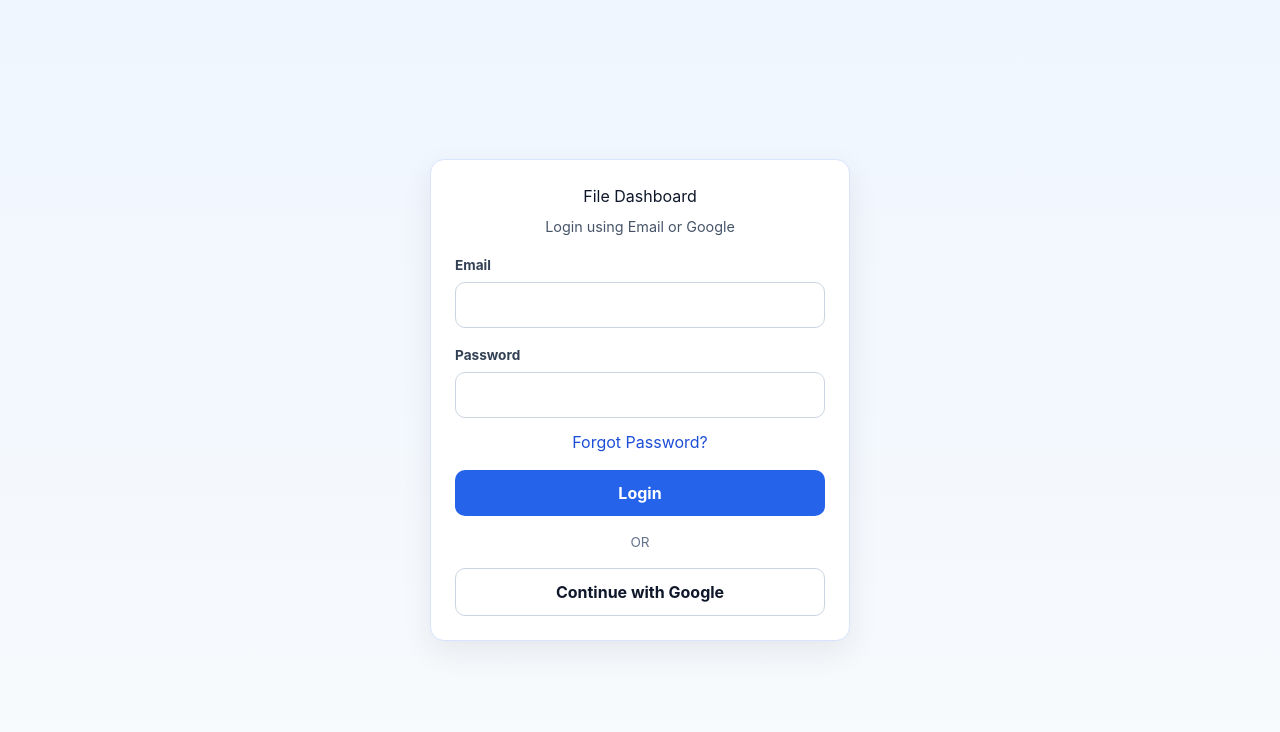
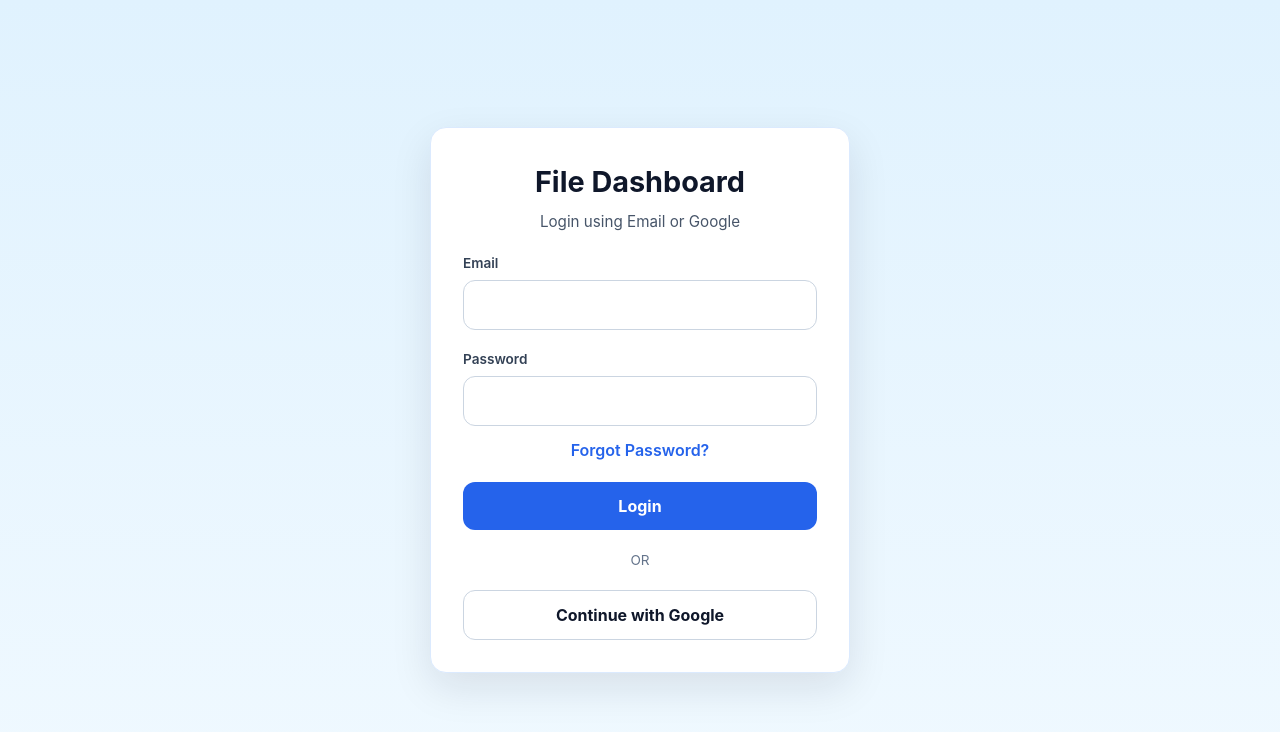
Before and after one commit to vikuuuuu/mydashboard, a Next.js app: page /login in a window 1280 px wide. Shown: the top 732 px of the page. Built offline with nearby package versions, Linux system fonts and the light colour scheme.

Commit message:
Refactor login module styles for improved design

```diff
--- a/src/app/login/login.module.css
+++ b/src/app/login/login.module.css
@@ -3,59 +3,80 @@
   display: grid;
   place-items: center;
   padding: 20px;
-  background: linear-gradient(180deg, #eff6ff, #f8fafc);
+  background: linear-gradient(180deg, #e0f2fe, #f0f9ff);
 }
 
 .loginCard {
   width: min(100%, 420px);
-  background: #fff;
-  border-radius: 14px;
-  border: 1px solid #d9e4ff;
-  box-shadow: 0 10px 30px rgba(15, 23, 42, 0.08);
-  padding: 24px;
+  background: #ffffff;
+  border-radius: 16px;
+  border: 1px solid #dbeafe;
+  box-shadow: 0 15px 40px rgba(15, 23, 42, 0.1);
+  padding: 32px;
+  transition: transform 0.2s, box-shadow 0.2s;
+}
+
+.loginCard:hover {
+  transform: translateY(-4px);
+  box-shadow: 0 20px 50px rgba(15, 23, 42, 0.15);
 }
 
 .title {
   margin: 0;
   text-align: center;
   color: #0f172a;
+  font-size: 1.8rem;
+  font-weight: 700;
 }
 
 .subtitle {
   margin-top: 8px;
   color: #475569;
   text-align: center;
-  font-size: 0.9rem;
+  font-size: 0.95rem;
 }
 
 .formGroup {
-  margin-top: 14px;
+  margin-top: 16px;
 }
 
 .label {
   font-size: 0.85rem;
-  font-weight: 700;
+  font-weight: 600;
   color: #334155;
 }
 
 .input {
   width: 100%;
   margin-top: 6px;
-  padding: 10px 12px;
+  padding: 12px 14px;
   border: 1px solid #cbd5e1;
-  border-radius: 10px;
+  border-radius: 12px;
+  transition: border-color 0.2s, box-shadow 0.2s;
+}
+
+.input:focus {
+  outline: none;
+  border-color: #3b82f6;
+  box-shadow: 0 0 0 3px rgba(59, 130, 246, 0.2);
 }
 
 .loginBtn {
-  margin-top: 16px;
+  margin-top: 20px;
   width: 100%;
   border: none;
-  border-radius: 10px;
-  padding: 11px;
+  border-radius: 12px;
+  padding: 12px;
   background: #2563eb;
   color: white;
   font-weight: 700;
   cursor: pointer;
+  transition: background 0.2s, transform 0.1s;
+}
+
+.loginBtn:hover {
+  background: #1e40af;
+  transform: translateY(-1px);
 }
 
 .switchMode {
@@ -63,42 +84,18 @@
   width: 100%;
   border: none;
   background: transparent;
-  color: #1d4ed8;
+  color: #2563eb;
+  font-weight: 600;
   cursor: pointer;
+  transition: color 0.2s;
 }
 
-.error {
-  margin-top: 12px;
-  border: 1px solid #fecaca;
-  background: #fef2f2;
-  color: #b91c1c;
-  border-radius: 10px;
-  padding: 8px;
-  font-size: 0.85rem;
-}
-.modeSwitch {
-  margin-top: 16px;
-  display: flex;
-  gap: 8px;
+.switchMode:hover {
+  color: #1e40af;
 }
 
-.modeSwitch button {
-  flex: 1;
-  padding: 8px;
-  border-radius: 8px;
-  border: 1px solid #cbd5e1;
-  background: #f8fafc;
-  cursor: pointer;
-  font-weight: 600;
-}
-
-.activeTab {
-  background: #2563eb;
-  color: white;
-  border-color: #2563eb;
-}
 .divider {
-  margin: 16px 0;
+  margin: 20px 0;
   text-align: center;
   font-size: 0.85rem;
   color: #64748b;
@@ -107,13 +104,33 @@
 .googleBtn {
   width: 100%;
   border: 1px solid #cbd5e1;
-  border-radius: 10px;
-  padding: 11px;
-  background: #fff;
+  border-radius: 12px;
+  padding: 12px;
+  background: #ffffff;
   font-weight: 700;
   cursor: pointer;
+  transition: background 0.2s, transform 0.1s;
 }
 
 .googleBtn:hover {
-  background: #f8fafc;
+  background: #f1f5f9;
+  transform: translateY(-1px);
 }
+
+.success {
+  margin-top: 12px;
+  border: 1px solid #bbf7d0;
+  background: #f0fdf4;
+  color: #15803d;
+  border-radius: 12px;
+  padding: 10px;
+  font-size: 0.85rem;
+  text-align: center;
+}
+
+@media (max-width: 480px) {
+  .loginCard {
+    width: 95%;
+    padding: 24px;
+  }
+}
```
